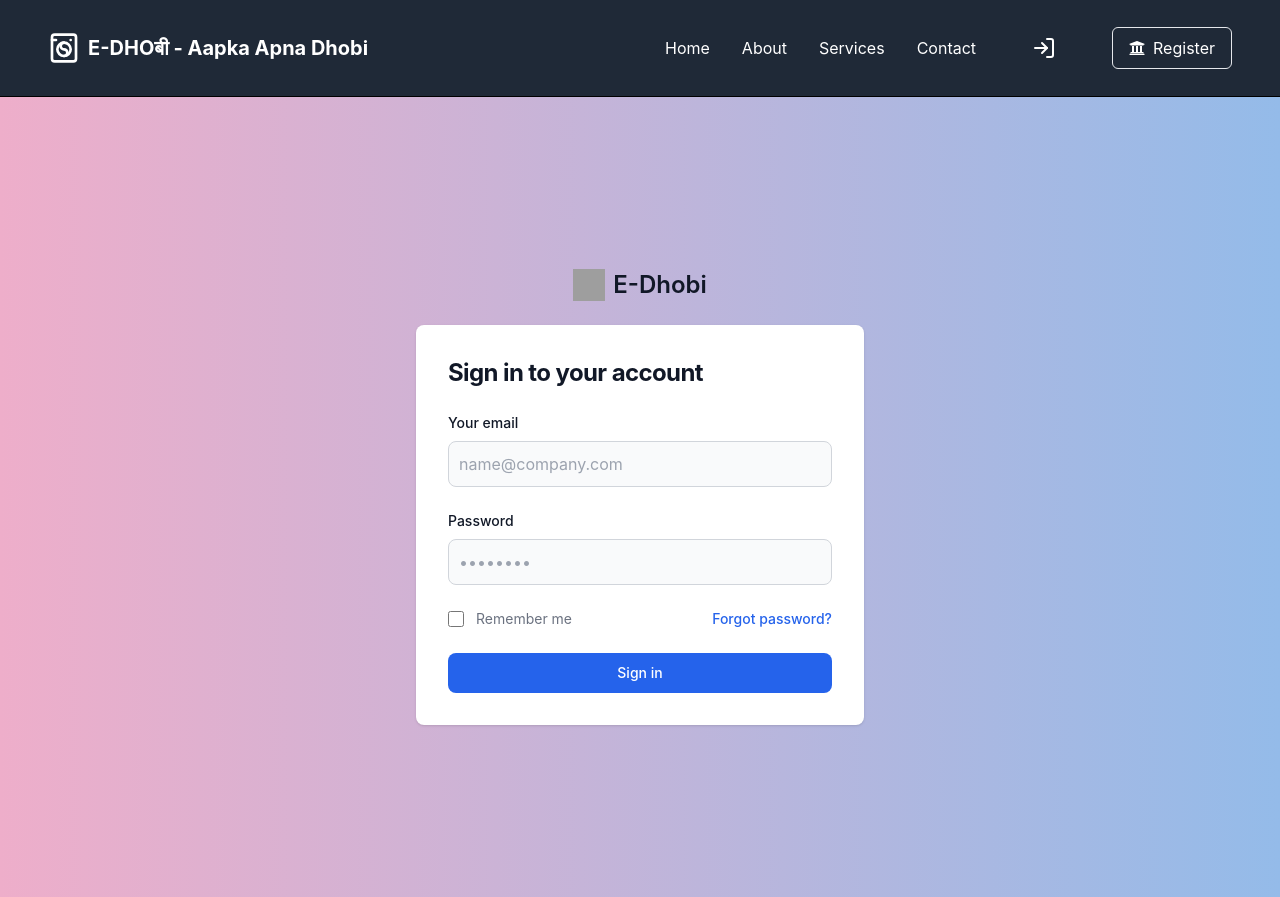
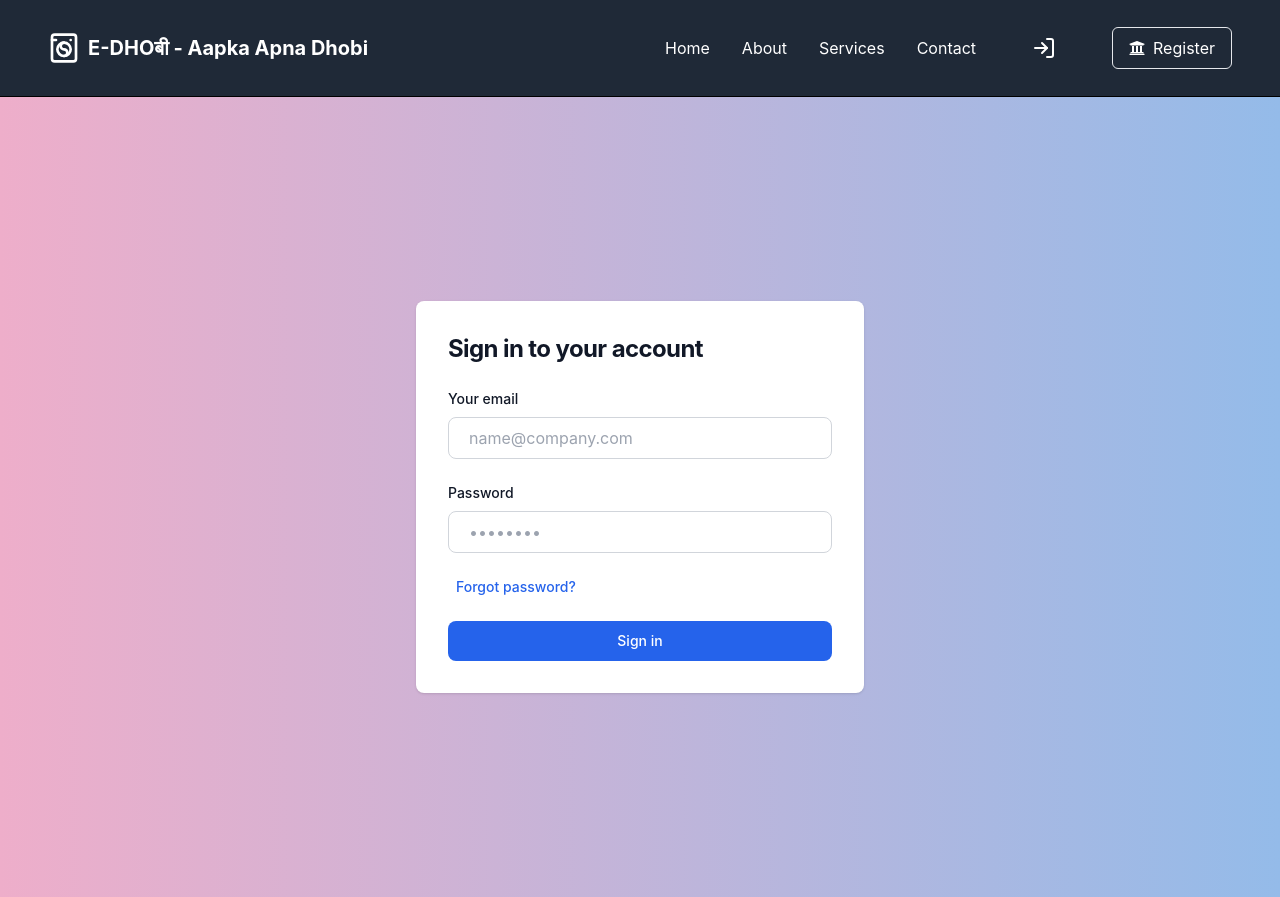
Before and after one commit to itsjavedpatel/laundry-app, a React (Vite) app in the folder frontend/: page /login in a window 1280 px wide. Built offline with nearby package versions, Linux system fonts and the light colour scheme; grey boxes are pictures that could not be loaded.

Commit message:
updated login

```diff
--- a/frontend/src/pages/Login.jsx
+++ b/frontend/src/pages/Login.jsx
@@ -27,27 +27,16 @@ const Login = () => {
   return (
     <section className=" bg-gradient-to-r from-[#eeaeca] to-[#94bbe9] ">
       <div className="flex flex-col items-center justify-center px-6 py-8 mx-auto md:h-screen lg:py-0">
-        <a
-          href="#"
-          className="flex items-center mb-6 text-2xl font-semibold text-gray-900 dark:text-white"
-        >
-          <img
-            className="w-8 h-8 mr-2"
-            src="https://flowbite.s3.amazonaws.com/blocks/marketing-ui/logo.svg"
-            alt="logo"
-          />
-          E-Dhobi
-        </a>
-        <div className="w-full bg-white rounded-lg shadow dark:border md:mt-0 sm:max-w-md xl:p-0 dark:bg-gray-800 dark:border-gray-700">
+        <div className="w-full bg-white rounded-lg shadow dark:border md:mt-0 sm:max-w-md xl:p-0">
           <div className="p-6 space-y-4 md:space-y-6 sm:p-8">
-            <h1 className="text-xl font-bold leading-tight tracking-tight text-gray-900 md:text-2xl dark:text-white">
+            <h1 className="text-xl font-bold leading-tight tracking-tight text-gray-900 md:text-2xl  dark:text-gray-800">
               Sign in to your account
             </h1>
             <form className="space-y-4 md:space-y-6" onSubmit={handleSubmit}>
               <div>
                 <label
                   htmlFor="email"
-                  className="block mb-2 text-sm font-medium text-gray-900 dark:text-white"
+                  className="block mb-2 text-sm font-medium text-gray-900 dark:text-gray-900"
                 >
                   Your email
                 </label>
@@ -57,7 +46,7 @@ const Login = () => {
                   value={formData.email}
                   onChange={handleChange}
                   id="email"
-                  className="bg-gray-50 border border-gray-300 text-gray-900 rounded-lg focus:ring-primary-600 focus:border-primary-600 block w-full p-2.5 dark:bg-gray-700 dark:border-gray-600 dark:placeholder-gray-400 dark:text-white dark:focus:ring-blue-500 dark:focus:border-blue-500"
+                  className="block w-full pl-5 pr-3 py-2 border border-gray-300 rounded-lg focus:ring-2 focus:ring-blue-500 focus:border-blue-500 bg-white"
                   placeholder="name@company.com"
                   required
                 />
@@ -65,7 +54,7 @@ const Login = () => {
               <div>
                 <label
                   htmlFor="password"
-                  className="block mb-2 text-sm font-medium text-gray-900 dark:text-white"
+                  className="block mb-2 text-sm font-medium text-gray-900 dark:text-gray-900"
                 >
                   Password
                 </label>
@@ -76,12 +65,12 @@ const Login = () => {
                   value={formData.password}
                   id="password"
                   placeholder="••••••••"
-                  className="bg-gray-50 border border-gray-300 text-gray-900 rounded-lg focus:ring-primary-600 focus:border-primary-600 block w-full p-2.5 dark:bg-gray-700 dark:border-gray-600 dark:placeholder-gray-400 dark:text-white dark:focus:ring-blue-500 dark:focus:border-blue-500"
+                  className="block w-full pl-5 pr-3 py-2 border border-gray-300 rounded-lg focus:ring-2 focus:ring-blue-500 focus:border-blue-500 bg-white"
                   required
                 />
               </div>
               <div className="flex items-center justify-between">
-                <div className="flex items-start">
+                {/* <div className="flex items-start">
                   <div className="flex items-center h-5">
                     <input
                       id="remember"
@@ -99,10 +88,10 @@ const Login = () => {
                       Remember me
                     </label>
                   </div>
-                </div>
+                </div> */}
                 <a
                   href="#"
-                  className="text-sm font-medium text-primary-600 hover:underline dark:text-primary-500"
+                  className="text-sm font-medium text-primary-600 hover:underline dark:text-primary-500 pl-2"
                 >
                   Forgot password?
                 </a>
```
